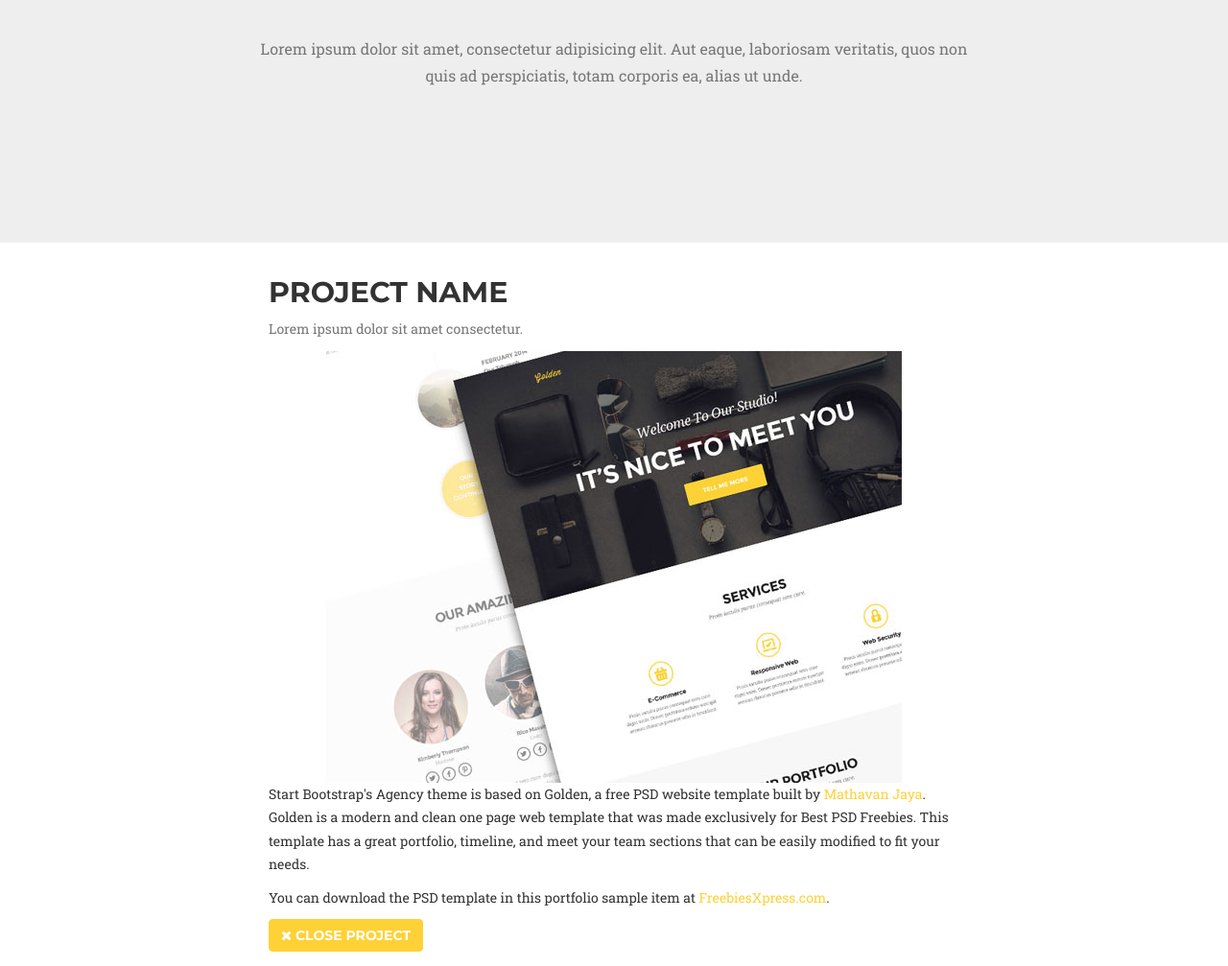
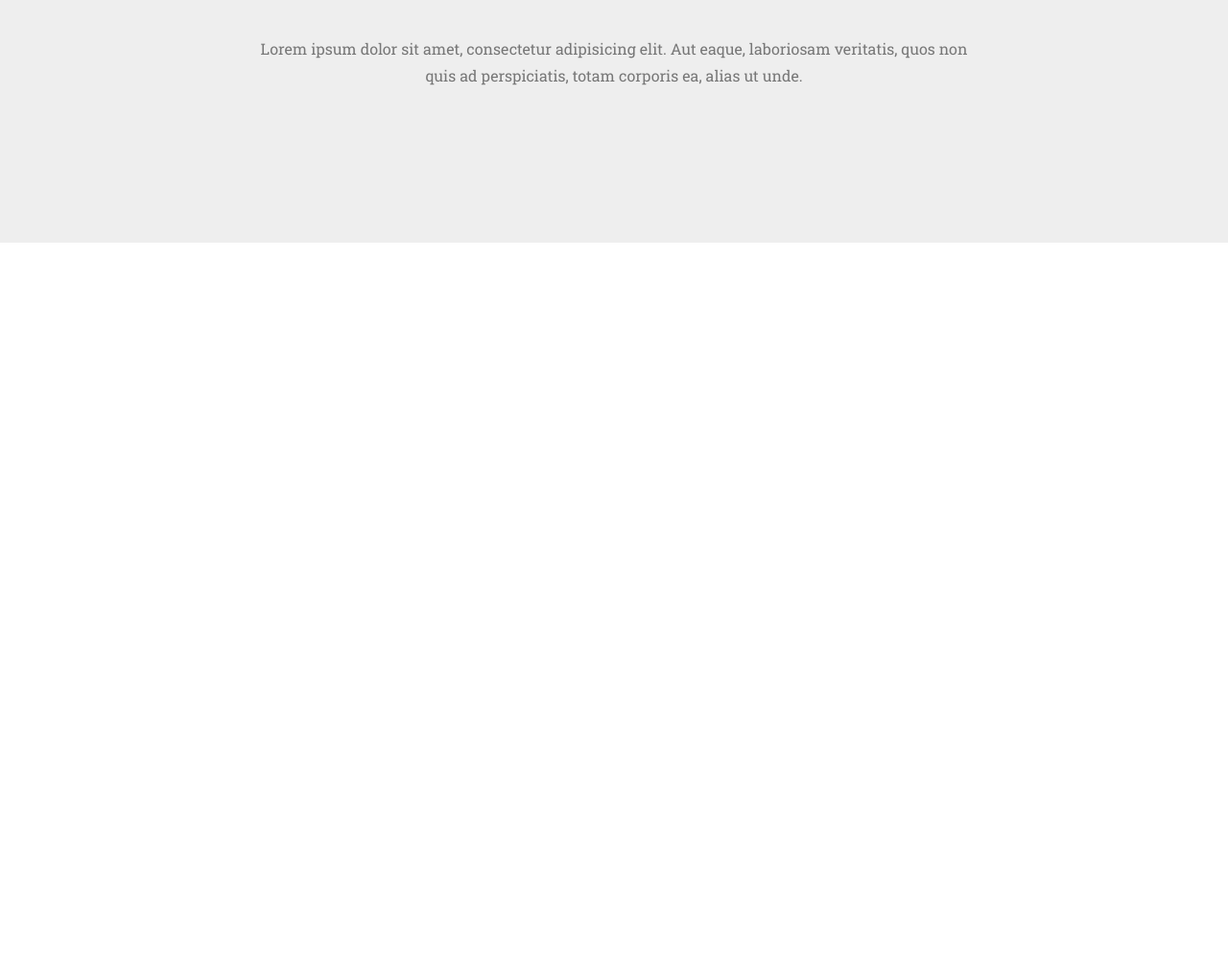
Before and after one commit to HarveyBrezinaConniffe/harveybrezinaconniffe.github.io, a website: page index.html in a window 1280 px wide. Shown: the part 2137-3144 px from the top of the page at 96% size. After the commit the page ends 2390 px from the top, so only its background shows below. Drawn offline with nearby package versions, Linux system fonts and the light colour scheme; a web font is replaced by a local one.

Commit message:
Commit 2git pushgit pushgit push./df

```diff
--- a/index.html
+++ b/index.html
@@ -178,31 +178,6 @@
         </div>
     </section>
 
-                <div class="close-modal" data-dismiss="modal">
-                    <div class="lr">
-                        <div class="rl">
-                        </div>
-                    </div>
-                </div>
-                <div class="container">
-                    <div class="row">
-                        <div class="col-lg-8 col-lg-offset-2">
-                            <div class="modal-body">
-                                <!-- Project Details Go Here -->
-                                <h2>Project Name</h2>
-                                <p class="item-intro text-muted">Lorem ipsum dolor sit amet consectetur.</p>
-                                <img class="img-responsive img-centered" src="img/portfolio/golden-preview.png" alt="">
-                                <p>Start Bootstrap's Agency theme is based on Golden, a free PSD website template built by <a href="https://www.behance.net/MathavanJaya">Mathavan Jaya</a>. Golden is a modern and clean one page web template that was made exclusively for Best PSD Freebies. This template has a great portfolio, timeline, and meet your team sections that can be easily modified to fit your needs.</p>
-                                <p>You can download the PSD template in this portfolio sample item at <a href="http://freebiesxpress.com/gallery/golden-free-one-page-web-template/">FreebiesXpress.com</a>.</p>
-                                <button type="button" class="btn btn-primary" data-dismiss="modal"><i class="fa fa-times"></i> Close Project</button>
-                            </div>
-                        </div>
-                    </div>
-                </div>
-            </div>
-        </div>
-    </div>
-
     <!-- jQuery -->
     <script src="vendor/jquery/jquery.min.js"></script>
 
```
